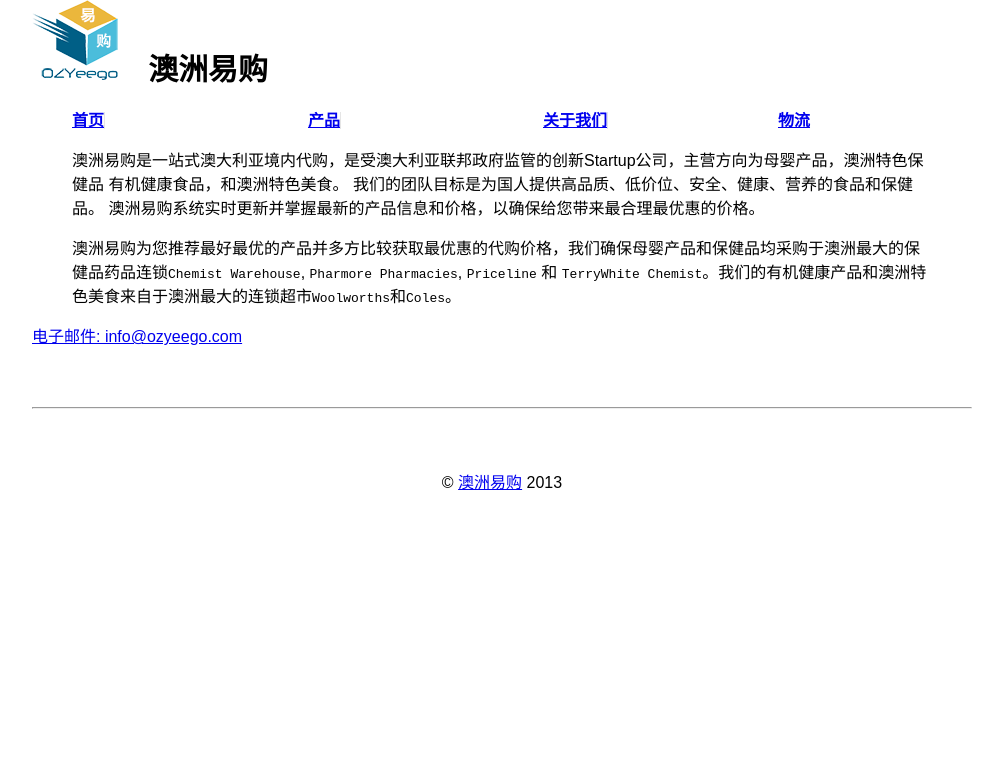
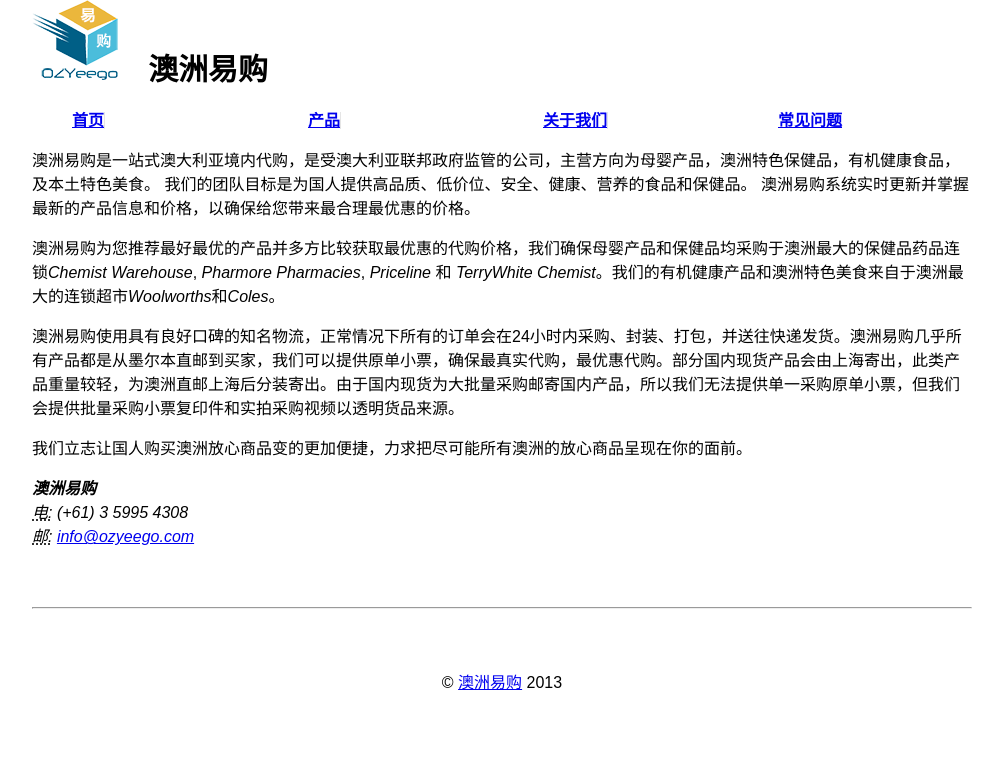
Before and after one commit to fanyuanheng/ozyeego.com, a Jekyll site: the page built from about-us.md, in a window 1280 px wide. Shown: the part 371-1148 px from the top of the page, without its empty margins (138-1141 px from the left). Built offline with Jekyll 4.4.1, drawn with Linux system fonts in a browser that asks for light colours; nearby versions of some CDN libraries; before the commit the page ends 948 px from its top, so only the background shows below that.

Commit message:
contents update

```diff
--- a/about-us.md
+++ b/about-us.md
@@ -7,10 +7,22 @@
 ---
 {% include JB/setup %}
 
-> 澳洲易购是一站式澳大利亚境内代购，是受澳大利亚联邦政府监管的创新Startup公司，主营方向为母婴产品，澳洲特色保健品 有机健康食品，和澳洲特色美食。 我们的团队目标是为国人提供高品质、低价位、安全、健康、营养的食品和保健品。 澳洲易购系统实时更新并掌握最新的产品信息和价格，以确保给您带来最合理最优惠的价格。
+<p class="lead">
+	澳洲易购是一站式澳大利亚境内代购，是受澳大利亚联邦政府监管的公司，主营方向为母婴产品，澳洲特色保健品，有机健康食品，及本土特色美食。 我们的团队目标是为国人提供高品质、低价位、安全、健康、营养的食品和保健品。 澳洲易购系统实时更新并掌握最新的产品信息和价格，以确保给您带来最合理最优惠的价格。
+</p>
 
-> 澳洲易购为您推荐最好最优的产品并多方比较获取最优惠的代购价格，我们确保母婴产品和保健品均采购于澳洲最大的保健品药品连锁`Chemist Warehouse`, `Pharmore Pharmacies`, `Priceline` 和 `TerryWhite Chemist`。我们的有机健康产品和澳洲特色美食来自于澳洲最大的连锁超市`Woolworths`和`Coles`。
+<p class="lead">
+澳洲易购为您推荐最好最优的产品并多方比较获取最优惠的代购价格，我们确保母婴产品和保健品均采购于澳洲最大的保健品药品连锁<em>Chemist Warehouse</em>, <em>Pharmore Pharmacies</em>, <em>Priceline</em> 和 <em>TerryWhite Chemist</em>。我们的有机健康产品和澳洲特色美食来自于澳洲最大的连锁超市<em>Woolworths</em>和<em>Coles</em>。
+</p>
 
-<p>
-  <a href="mailto:info@ozyeego.com" class="btn btn-large btn-block" type="button">电子邮件: info@ozyeego.com</a>
+<p class="lead">
+澳洲易购使用具有良好口碑的知名物流，正常情况下所有的订单会在24小时内采购、封装、打包，并送往快递发货。澳洲易购几乎所有产品都是从墨尔本直邮到买家，我们可以提供原单小票，确保最真实代购，最优惠代购。部分国内现货产品会由上海寄出，此类产品重量较轻，为澳洲直邮上海后分装寄出。由于国内现货为大批量采购邮寄国内产品，所以我们无法提供单一采购原单小票，但我们会提供批量采购小票复印件和实拍采购视频以透明货品来源。
 </p>
+
+<p class="lead">我们立志让国人购买澳洲放心商品变的更加便捷，力求把尽可能所有澳洲的放心商品呈现在你的面前。</p>
+
+<address>
+	<strong>澳洲易购</strong><br>
+	<abbr title="电话">电:</abbr> (+61) 3 5995 4308<br>
+	<abbr title="电子邮件">邮:</abbr> <a href="mailto:info@ozyeego.com">info@ozyeego.com</a>
+</address>
```
Also changed, not shown: faq.md (added, +35 -0 lines), index.md (+1 -1 lines), logistic.md (deleted, +0 -18 lines).
